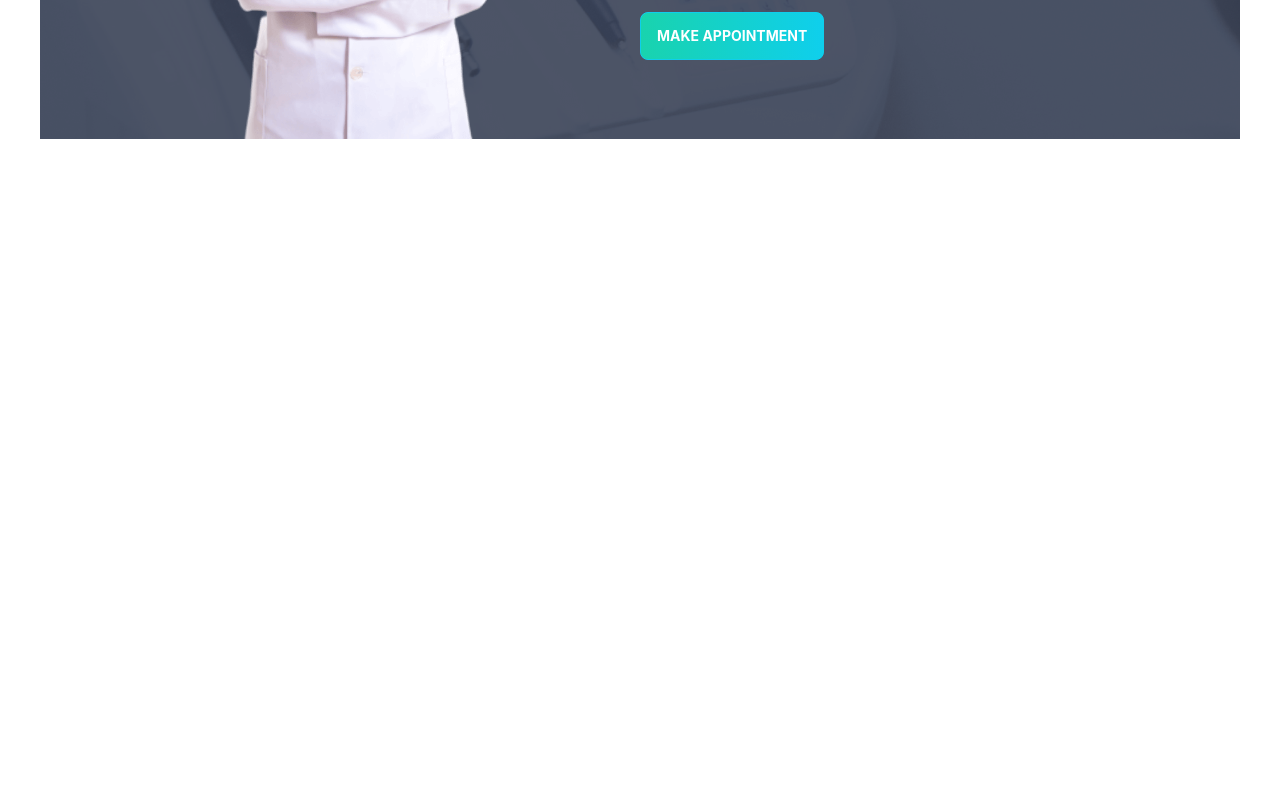
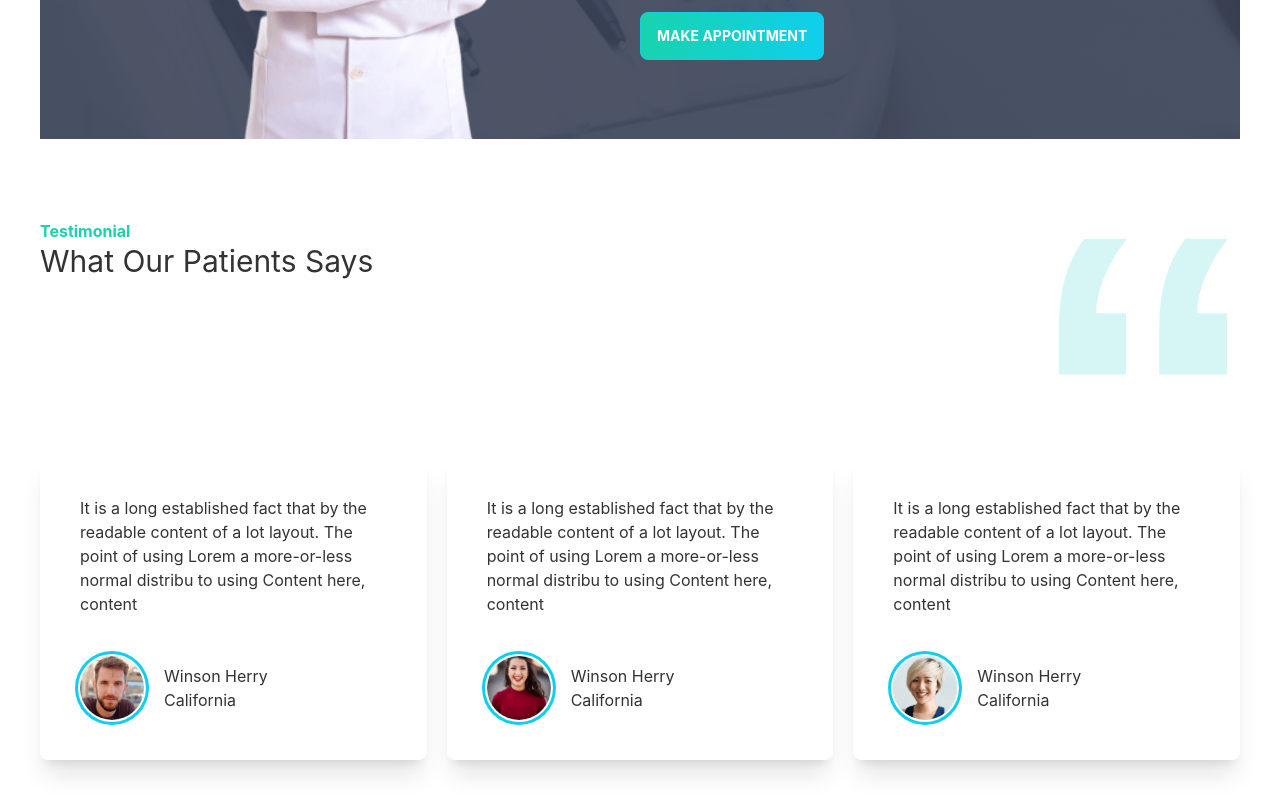
Before and after one commit to forhad-eng/doctors-portal, a React (Create React App) app: page / in a window 1280 px wide. Shown: the part 2918-3718 px from the top of the page. Before the commit the page ends 3137 px from the top, so only its background shows below. Built offline with nearby package versions, Linux system fonts and the light colour scheme; the HTML template or start-up script is replaced by a standard one.

Commit message:
testimonial section done

```diff
--- a/src/Pages/Home/Home.js
+++ b/src/Pages/Home/Home.js
@@ -4,6 +4,7 @@
 import Info from './Info'
 import MakeAppointment from './MakeAppointment'
 import Services from './Services'
+import Testimonial from './Testimonial'
 
 const Home = () => {
     return (
@@ -13,6 +14,7 @@
             <Services />
             <ExtraInfo />
             <MakeAppointment />
+            <Testimonial />
         </div>
     )
 }
--- /dev/null
+++ b/src/Pages/Home/Testimonial.js
@@ -0,0 +1,48 @@
+import React from 'react'
+import quote from '../../assets/icons/quote.svg'
+import person1 from '../../assets/images/people1.png'
+import person2 from '../../assets/images/people2.png'
+import person3 from '../../assets/images/people3.png'
+
+const Testimonial = () => {
+    const testimonials = [
+        { _id: 1, image: person1, name: 'Winson Herry', location: 'California' },
+        { _id: 2, image: person2, name: 'Winson Herry', location: 'California' },
+        { _id: 3, image: person3, name: 'Winson Herry', location: 'California' }
+    ]
+
+    return (
+        <div className="mb-10">
+            <div className="flex justify-between">
+                <div>
+                    <h5 className="text-secondary font-bold">Testimonial</h5>
+                    <h3 className="text-3xl">What Our Patients Says</h3>
+                </div>
+                <img src={quote} className="w-48" alt="" />
+            </div>
+            <div className="grid md:grid-cols-2 lg:grid-cols-3 gap-5 mt-20">
+                {testimonials.map(testimonial => (
+                    <div className="shadow-xl rounded-lg p-10">
+                        <p>
+                            It is a long established fact that by the readable content of a lot layout. The point of
+                            using Lorem a more-or-less normal distribu to using Content here, content
+                        </p>
+                        <div className="flex gap-5 items-center mt-10">
+                            <div class="avatar">
+                                <div class="w-16 rounded-full ring ring-primary ring-offset-base-100 ring-offset-2">
+                                    <img src={testimonial.image} alt="" />
+                                </div>
+                            </div>
+                            <div>
+                                <h5>{testimonial.name}</h5>
+                                <h6>{testimonial.location}</h6>
+                            </div>
+                        </div>
+                    </div>
+                ))}
+            </div>
+        </div>
+    )
+}
+
+export default Testimonial
```
